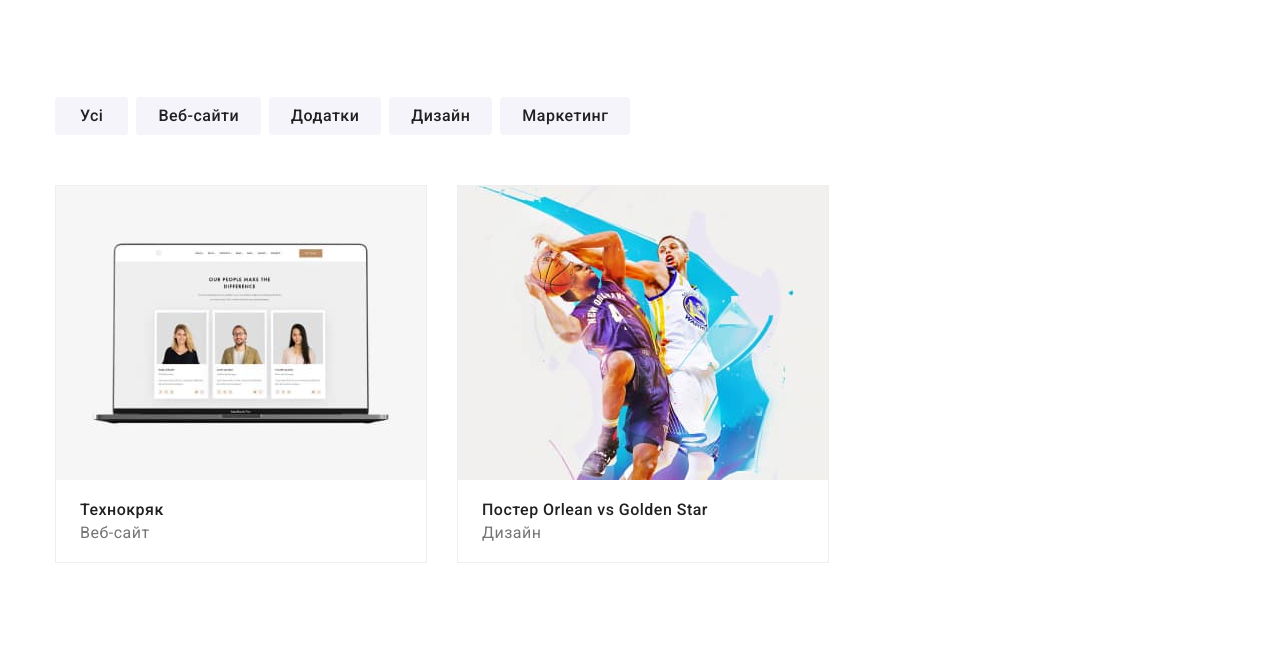
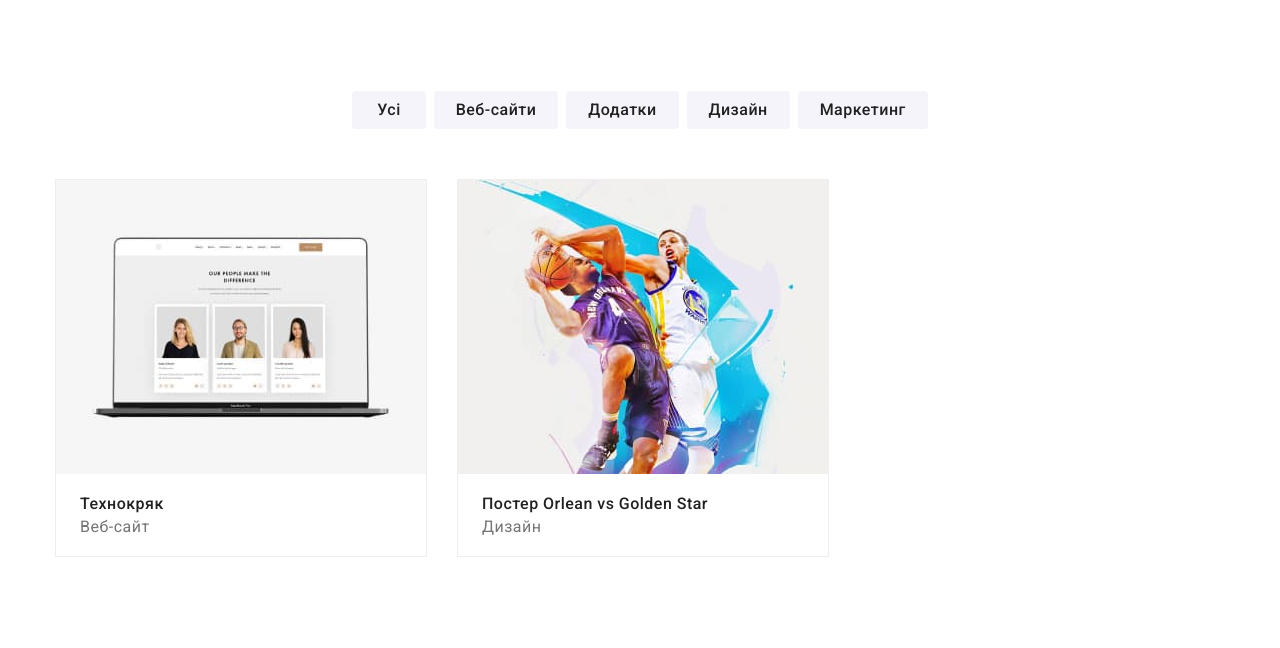
Before and after one commit to hanna199122/goit-markup-hw-03, a plain HTML site: page portfolio.html in a window 1280 px wide. Shown: the part 83-731 px from the top of the page. Drawn offline with nearby package versions, Linux system fonts and the light colour scheme.

Commit message:
buttons-centre

```diff
--- a/css/style.css
+++ b/css/style.css
@@ -256,7 +256,7 @@ line-height: 1.36;
 letter-spacing: 0.06em;
 text-transform: uppercase;
 color: var(--primary-header-color);
-margin-bottom: 40px;
+padding-bottom: 40px;
 }
 
 
@@ -429,8 +429,8 @@ display: flex;
 
 .buttons {
 display: flex;
-align-items: center;
-padding: 100px 0 50px;
+padding-bottom:50px;
+margin: 0 auto;
 }
 
 
--- a/portfolio.html
+++ b/portfolio.html
@@ -35,7 +35,7 @@
     <section class="portfolio">
         <div class="conteiner">
             <h1 class="visually-hidden"> Our works</h1>
-        <ul class="porfolio-list-2 list">
+        <ul class="portfolio-list-2 list">
             <div class="buttons">
                 <li><button type="button" class="portfolio-button portfolio-button-1 button">Усі</button></li>
                 <li><button type="button" class="portfolio-button button">Веб-сайти</button></li>
```
